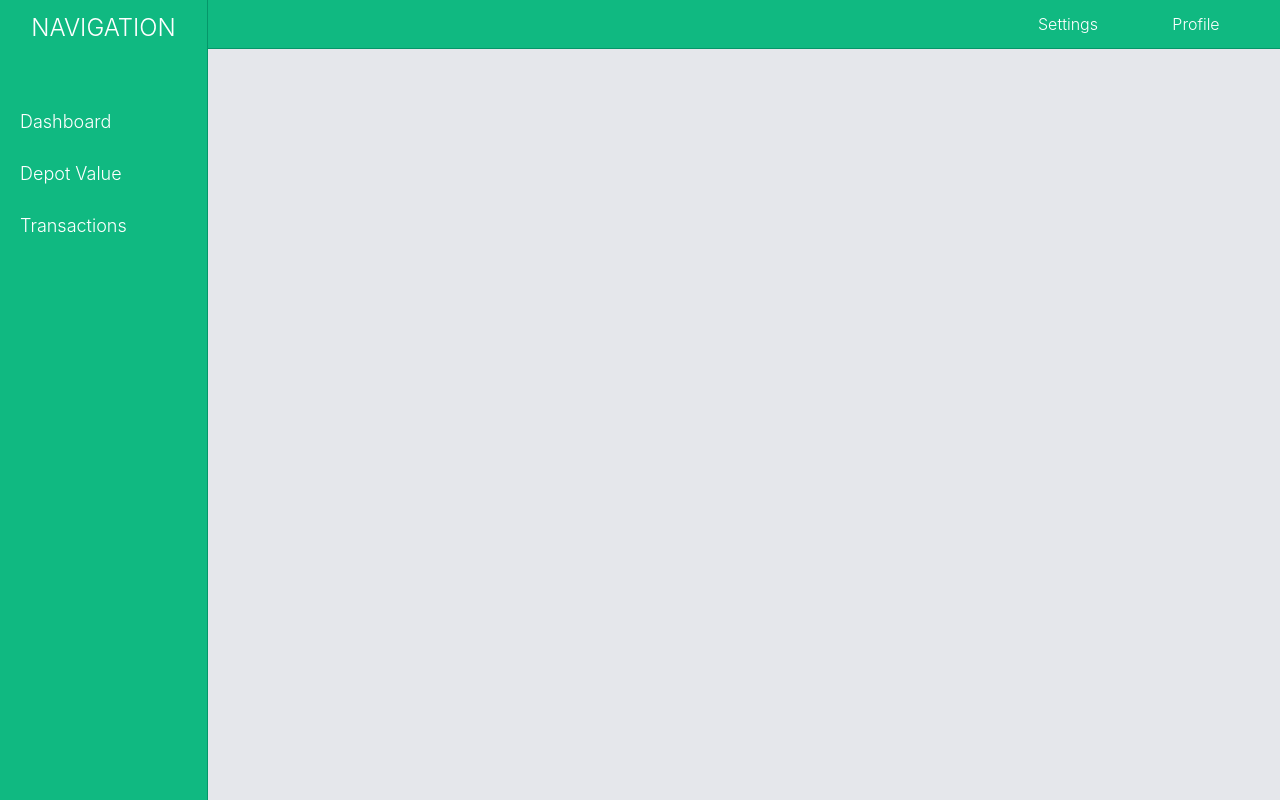
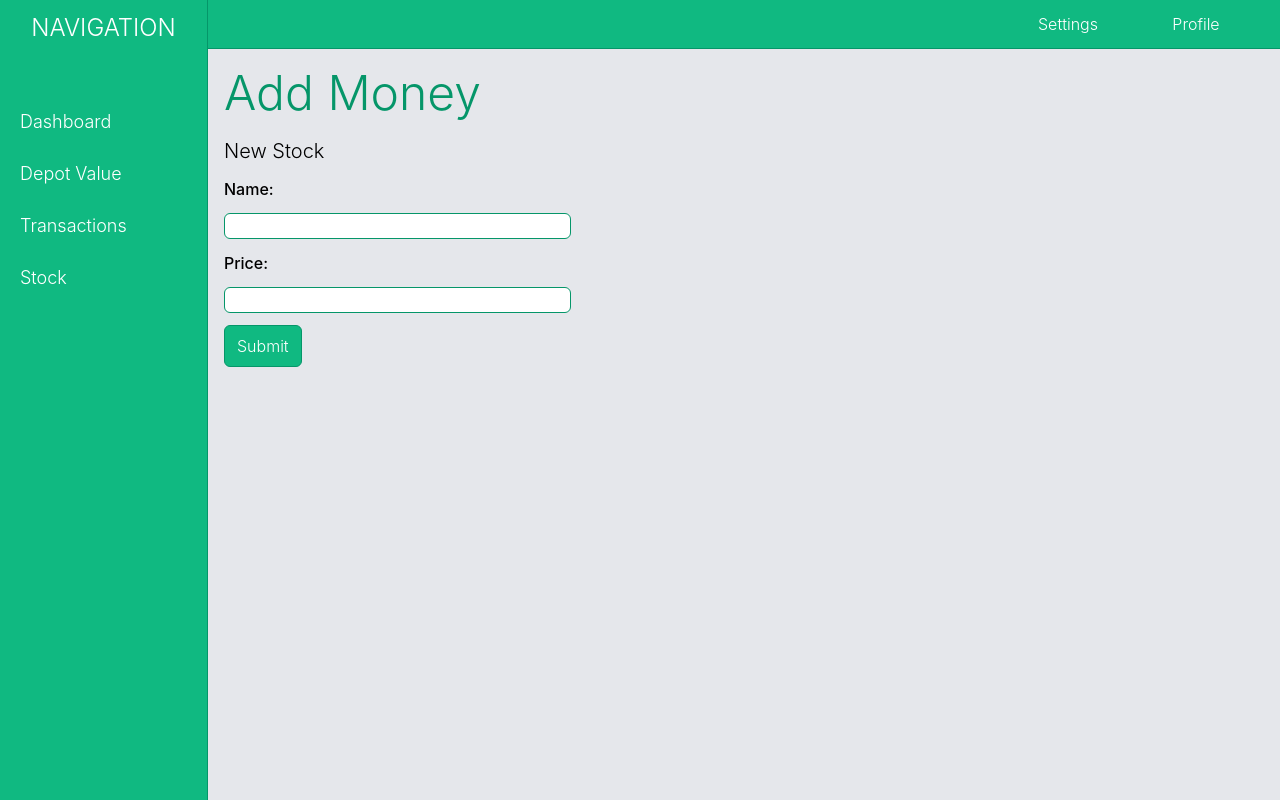
Before and after one commit to nils-developer/dashboard, a React (Create React App) app: page /stock in a window 1280 px wide. Built offline with nearby package versions, Linux system fonts and the light colour scheme.

Commit message:
Added Stockpage and implemented function to create Stock

```diff
--- a/src/App.tsx
+++ b/src/App.tsx
@@ -7,6 +7,7 @@ import {Depot} from "./scenes/depot/Depot";
 import {SideBar} from "./scenes/global/SideBar";
 import {AddBalance} from "./scenes/balance/AddBalance";
 import {Transactions} from "./scenes/transactions/Transactions";
+import {Stock} from "./scenes/stock/Stock";
 
 const App = () => {
     return (
@@ -21,6 +22,7 @@ const App = () => {
                             <Route path="/line" element={<Depot/>}/>
                             <Route path="/addBankItem" element={<AddBalance itemType="balance"/>}/>
                             <Route path="/transactions" element={<Transactions/>}/>
+                            <Route path="/stock" element={<Stock/>}/>
                         </Routes>
                     </div>
                 </div>
--- a/src/scenes/balance/AddBalance.tsx
+++ b/src/scenes/balance/AddBalance.tsx
@@ -19,9 +19,6 @@ export const AddBalance = ({itemType}: Props) => {
             balance: Number(refBankValue.current?.value).toFixed(2),
             date: currentDate
         }
-
-        console.log(balanceItem.balance)
-        console.log(balanceItem.date)
 
         axios.patch(
             "http://localhost:8080/balance/increase/1",
--- a/src/scenes/global/SideBar.tsx
+++ b/src/scenes/global/SideBar.tsx
@@ -19,6 +19,10 @@ export const SideBar = () => {
                     to="/transactions"
                     className={linkStyle}
                 >Transactions</Link>
+                <Link
+                    to="/stock"
+                    className={linkStyle}
+                >Stock</Link>
             </div>
         </div>
     )
--- /dev/null
+++ b/src/scenes/stock/Stock.tsx
@@ -0,0 +1,52 @@
+import React, {FormEventHandler, useRef} from "react";
+import {Header} from "../../components/Header";
+import {Button} from "../../components/Button";
+import axios from "axios";
+
+
+export const Stock = () => {
+    const refStockName = useRef<HTMLInputElement>(null)
+    const refStockPrice = useRef<HTMLInputElement>(null)
+
+    const addStock: FormEventHandler<HTMLFormElement> = (e: React.SyntheticEvent) => {
+        e.preventDefault()
+
+        const currentDate = new Date().toISOString().slice(0, 19)
+
+        const stockItem = {
+            stockName: refStockName.current?.value,
+            stockPrice: refStockPrice.current?.value,
+            stockDate: currentDate
+        }
+
+        console.log(stockItem)
+
+        axios.post(
+            "http://localhost:8080/stock/create",
+            stockItem
+        ).catch(
+            error => console.error(error)
+        )
+
+        refStockName.current != null ? refStockName.current.value = "" : console.log(refStockName.current)
+        refStockPrice.current != null ? refStockPrice.current.value = "" : console.log(refStockPrice.current)
+    }
+
+    return (
+        <div>
+            <Header title="Add Money"/>
+            <form method="post" onSubmit={addStock}>
+                <div className="flex flex-col gap-3 w-2/6">
+                    <h2 className="text-xl">New Stock</h2>
+                    <label className="font-medium">Name:</label>
+                    <input ref={refStockName} className="border border-emerald-600 rounded-md" type="text"/>
+                    <label className="font-medium">Price:</label>
+                    <input ref={refStockPrice} className="border border-emerald-600 rounded-md" type="text"/>
+                    <div className="text-white">
+                        <Button type="submit" text="Submit"/>
+                    </div>
+                </div>
+            </form>
+        </div>
+    )
+}
--- a/src/scenes/transactions/Transactions.tsx
+++ b/src/scenes/transactions/Transactions.tsx
@@ -1,6 +1,7 @@
-import {useEffect} from "react";
+import React, {useEffect} from "react";
 import {useItems} from "../../contexts/ItemContext";
 import {fetchAllDataFromTransactions} from "./fetchData";
+import axios from "axios";
 
 type Props = {
     isButtonSet?: boolean
@@ -27,13 +28,42 @@ export const Transactions = ({isButtonSet = true}: Props) => {
         return new Date(date).toISOString().slice(0, 10)
     }
 
+    const removeItem = async(
+        event: React.FormEvent<HTMLFormElement>,
+    ) => {
+        event.preventDefault()
+
+        const deleteButton = event.target as HTMLButtonElement
+        const parentDiv = deleteButton.parentElement?.parentElement
+        const transactionId = parseInt(parentDiv?.firstElementChild?.textContent || "0", 10)
+        const deleteItem = items.find(item => item.transactionId === transactionId)
+
+        console.log(deleteItem?.userId);
+
+        await axios.delete(
+            `http://localhost:8080/transaction/delete/${deleteItem?.transactionId}`
+        ).catch(
+            error => console.error(error)
+        )
+
+        await axios.patch(
+            `http://localhost:8080/balance/decrease/${deleteItem?.userId}`,
+            deleteItem
+        ).catch(
+            error => console.error(error)
+        )
+    }
+
     useEffect(() => {
         fetchAllDataFromTransactions(setItems)
-        // fetchTodos()
     })
 
+    let id: number = items?.length
+
     return (
-        <div className="bg-gray-100 rounded-md">
+        <div className={
+            isButtonSet ? "bg-gray-100 rounded-md overflow-hidden" : "bg-gray-100 rounded-md h-96 overflow-hidden"
+        }>
             <div className={isButtonSet ? "grid grid-cols-5 font-medium py-5 mt-5" : reduceGrid + " py-5"}>
                 <h3 className="flex justify-center border-r border-emerald-600">Id</h3>
                 <h3 className="flex justify-center border-x border-emerald-600">Value</h3>
@@ -46,17 +76,19 @@ export const Transactions = ({isButtonSet = true}: Props) => {
                     key={item.transactionId}
                     className={isButtonSet ? "grid grid-cols-5" : reduceGrid}
                 >
-                    <p className={tdStyle}>{item.transactionId}</p>
+                    <p className={tdStyle}>{id--}</p>
                     <p className={tdStyle}>{Number(item.amount).toFixed(2)} €</p>
                     <p className={tdStyle}>{formatDate(item.date)}</p>
                     <p className={tdStyle}>{item.transactionType}</p>
                     <div className={isButtonSet ? "flex justify-center border-t border-emerald-600" : hideButton}>
+                        <form onSubmit={removeItem}>
                             <button
                                 type="submit"
                                 className={buttonStyle}
                             >
                                 Delete
                             </button>
+                        </form>
                     </div>
                 </div>
             ))}
--- a/src/scenes/transactions/fetchData.ts
+++ b/src/scenes/transactions/fetchData.ts
@@ -16,6 +16,6 @@ export const fetchAllDataFromTransactions = async (setStateAction: (value: (((pr
         )
 
     setStateAction(
-        response?.data as unknown as SetStateAction<any>
+        response?.data.reverse() as unknown as SetStateAction<any>
     )
 }
```
Lines whose indentation alone changed are shown as unchanged.
